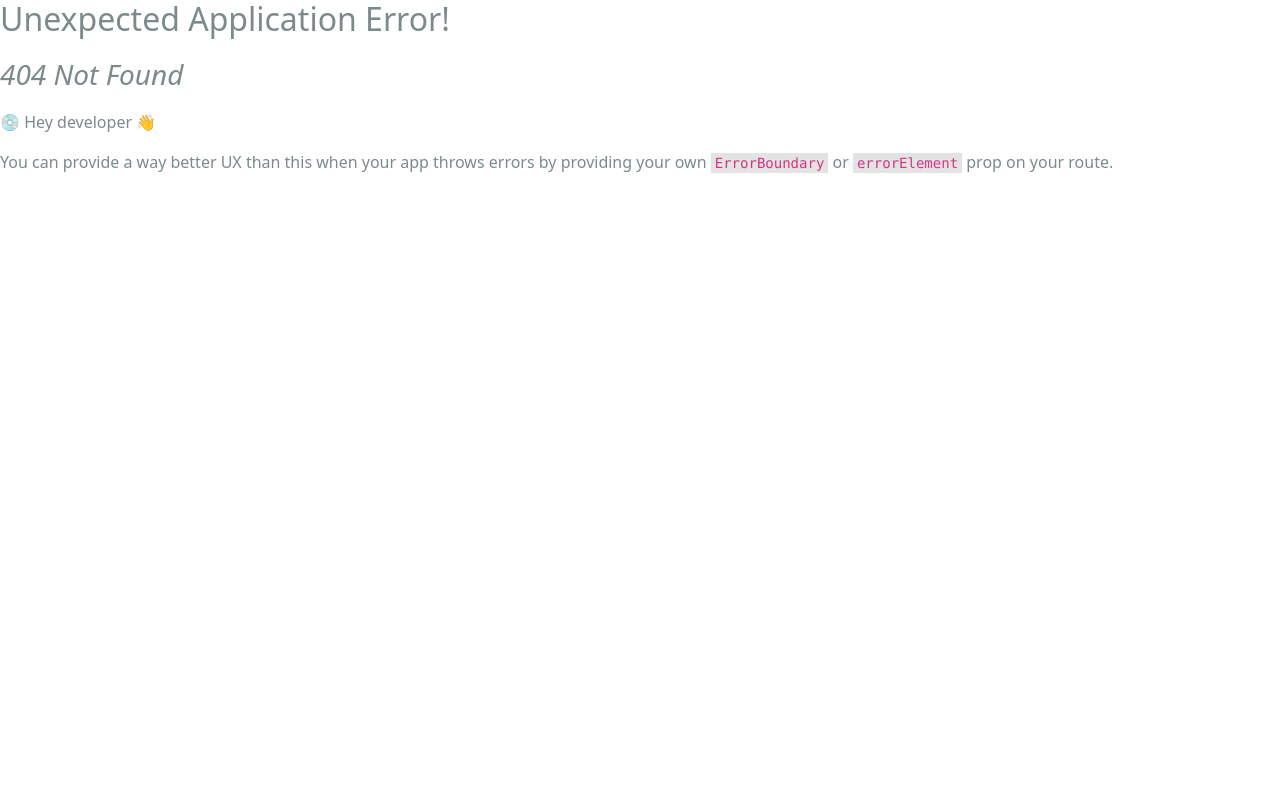
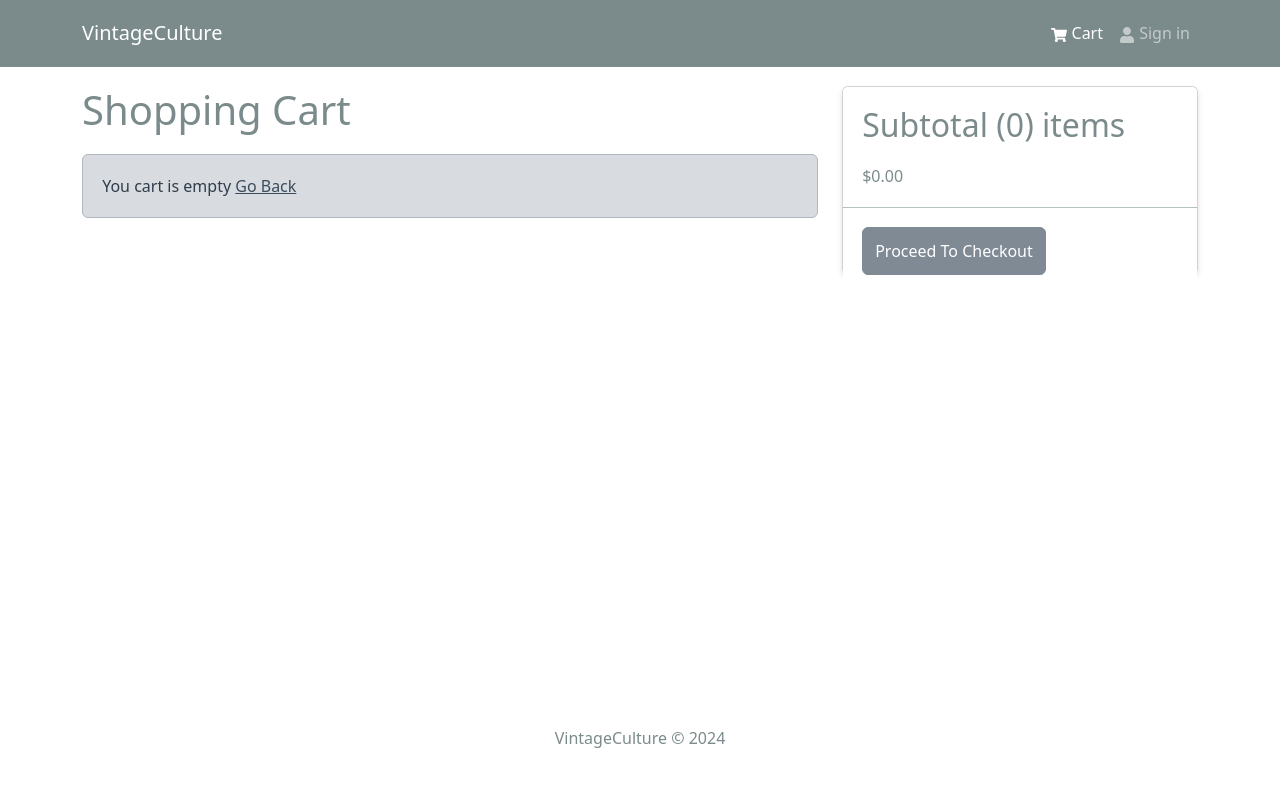
Before and after one commit to kevin120202/vintageCultureV1, a React (Vite) app in the folder frontend/: page /cart in a window 1280 px wide. Before the commit this address had no page. Shown: the top 786 px of the page. Built offline with nearby package versions, Linux system fonts and the light colour scheme.

Commit message:
added cart screen

```diff
--- a/frontend/package.json
+++ b/frontend/package.json
@@ -18,6 +18,7 @@
         "react-dom": "^18.3.1",
         "react-icons": "^5.2.1",
         "react-redux": "^9.1.2",
+        "react-router-bootstrap": "^0.26.3",
         "react-router-dom": "^6.25.1"
     },
     "devDependencies": {
--- a/frontend/src/components/Header.jsx
+++ b/frontend/src/components/Header.jsx
@@ -1,18 +1,36 @@
 import React from 'react'
 import { Navbar, Nav, Container, NavDropdown, Badge } from 'react-bootstrap';
 import { FaShoppingCart, FaUser } from 'react-icons/fa';
+import { LinkContainer } from 'react-router-bootstrap'
+import { useSelector } from 'react-redux';
 
 function Header() {
+    const { cartItems } = useSelector(state => state.cart)
+
     return (
         <header>
             <Navbar bg="dark" variant='dark' expand="lg" collapseOnSelect>
                 <Container>
-                    <Navbar.Brand href='/'>VintageCulture</Navbar.Brand>
+                    <LinkContainer to="/">
+                        <Navbar.Brand href='/'>VintageCulture</Navbar.Brand>
+                    </LinkContainer>
                     <Navbar.Toggle aria-controls='basic-navbar-nav' />
-                    <Navbar.Collapse>
+                    <Navbar.Collapse id='basic-navbar-nav'>
                         <Nav className='ms-auto'>
-                            <Nav.Link href='/cart'> Cart</Nav.Link>
-                            <Nav.Link href='/login'> Sign In</Nav.Link>
+                            <LinkContainer to="/cart">
+                                <Nav.Link href='/cart'>
+                                    <FaShoppingCart /> Cart
+                                    {cartItems.length > 0 &&
+                                        <Badge bg="success" pill style={{ marginLeft: "5px" }}>
+                                            {cartItems.reduce((a, c) => a + c.qty, 0)}
+                                        </Badge>}
+                                </Nav.Link>
+                            </LinkContainer>
+                            <LinkContainer to="/login">
+                                <Nav.Link href='/login'>
+                                    <FaUser /> Sign in
+                                </Nav.Link>
+                            </LinkContainer>
                         </Nav>
                     </Navbar.Collapse>
                 </Container>
--- a/frontend/src/main.jsx
+++ b/frontend/src/main.jsx
@@ -16,12 +16,14 @@
 } from 'react-router-dom';
 import Home from './screens/Home'
 import ProductScreen from './screens/ProductScreen.jsx'
+import CartScreen from './screens/CartScreen.jsx'
 
 const router = createBrowserRouter(
     createRoutesFromElements(
         <Route path="/" element={<App />}>
             <Route index={true} path="/" element={<Home />} />
             <Route path="/product/:id" element={<ProductScreen />} />
+            <Route path="/cart" element={<CartScreen />} />
         </Route>
     )
 )
--- /dev/null
+++ b/frontend/src/screens/CartScreen.jsx
@@ -0,0 +1,105 @@
+import React from 'react'
+import { Col, ListGroup, Row, Image, Form, Button, Card } from 'react-bootstrap'
+import { useDispatch, useSelector } from 'react-redux'
+import { Link, useNavigate } from 'react-router-dom'
+import Message from '../components/Message'
+import { FaTrash } from 'react-icons/fa'
+import { addToCart, removeFromCart } from '../slice/cartSlice'
+
+function CartScreen() {
+    const navigate = useNavigate()
+    const dispatch = useDispatch()
+
+    const { cartItems } = useSelector(state => state.cart)
+    console.log(cartItems);
+
+    const addToCartHandler = async (product, qty) => {
+        dispatch(addToCart({ ...product, qty }))
+    }
+
+    const removeFromCartHandler = async (id) => {
+        dispatch(removeFromCart(id))
+    }
+
+    const checkoutHandler = () => {
+        navigate("/login?redirect=/shipping")
+    }
+
+    return (
+        <Row>
+            <Col md={8}>
+                <h1 style={{ marginBottom: "20px" }}>Shopping Cart</h1>
+                {cartItems.length === 0 ? (
+                    <Message>You cart is empty <Link to="/">Go Back</Link></Message>
+                ) : (
+                    <ListGroup variant='flush'>
+                        {cartItems.map((item) => (
+                            <ListGroup.Item key={item._id}>
+                                <Row>
+                                    <Col md={2}>
+                                        <Image src={item.image} alt={item.name} fluid rounded />
+                                    </Col>
+                                    <Col md={3}>
+                                        <Link to={`/product/${item._id}`}>{item.name}</Link>
+                                    </Col>
+                                    <Col md={2}>${item.price}</Col>
+                                    <Col md={2}>
+                                        <Form.Control
+                                            as='select'
+                                            value={item.qty}
+                                            onChange={(e) => { addToCartHandler(item, Number(e.target.value)) }
+                                            }
+                                        >
+                                            {[...Array(item.countInStock).keys()].map((x) => (
+                                                <option key={x + 1} value={x + 1}>
+                                                    {x + 1}
+                                                </option>
+                                            ))}
+                                        </Form.Control>
+                                    </Col>
+                                    <Col md={2}>
+                                        <Button
+                                            type='button'
+                                            variant='light'
+                                            onClick={() => removeFromCartHandler(item._id)}
+                                        >
+                                            <FaTrash />
+                                        </Button>
+                                    </Col>
+                                </Row>
+                            </ListGroup.Item>
+                        ))}
+                    </ListGroup>
+                )}
+            </Col>
+            <Col md={4}>
+                <Card>
+                    <ListGroup variant='flush'>
+                        <ListGroup.Item>
+                            <h2>
+                                Subtotal ({cartItems.reduce((acc, item) => acc + item.qty, 0)})
+                                items
+                            </h2>
+                            $
+                            {cartItems
+                                .reduce((acc, item) => acc + item.qty * item.price, 0)
+                                .toFixed(2)}
+                        </ListGroup.Item>
+                        <ListGroup.Item>
+                            <Button
+                                type='button'
+                                className='btn-block'
+                                disabled={cartItems.length === 0}
+                                onClick={checkoutHandler}
+                            >
+                                Proceed To Checkout
+                            </Button>
+                        </ListGroup.Item>
+                    </ListGroup>
+                </Card>
+            </Col>
+        </Row>
+    )
+}
+
+export default CartScreen
--- a/frontend/src/slice/cartSlice.js
+++ b/frontend/src/slice/cartSlice.js
@@ -15,7 +15,11 @@
             } else {
                 state.cartItems = [...state.cartItems, item]
             }
-            return updateCart(state, item);
+            return updateCart(state);
+        },
+        removeFromCart: (state, action) => {
+            state.cartItems = state.cartItems.filter(x => x._id !== action.payload)
+            return updateCart(state)
         }
     }
 })
```
Also changed, not shown: 1 other file (tests, documents, lock files or other folders).
